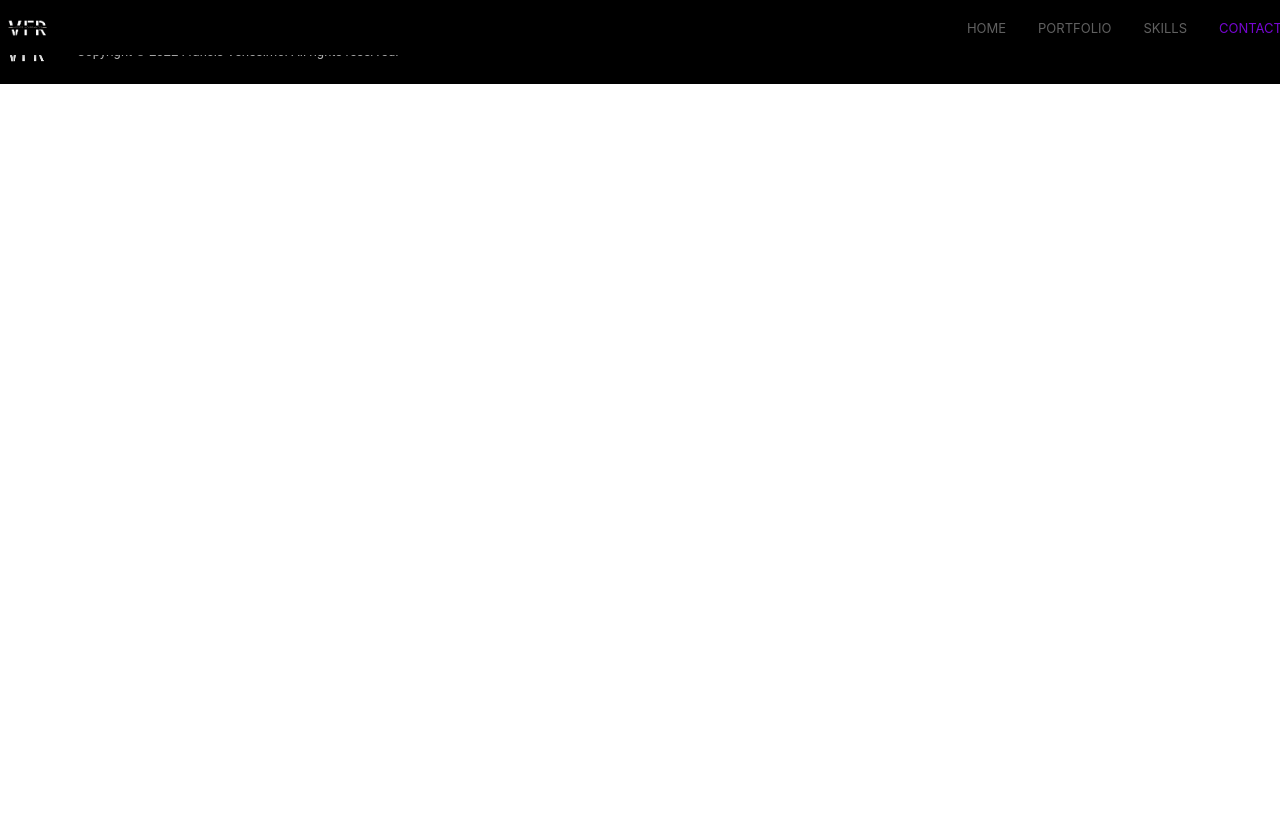
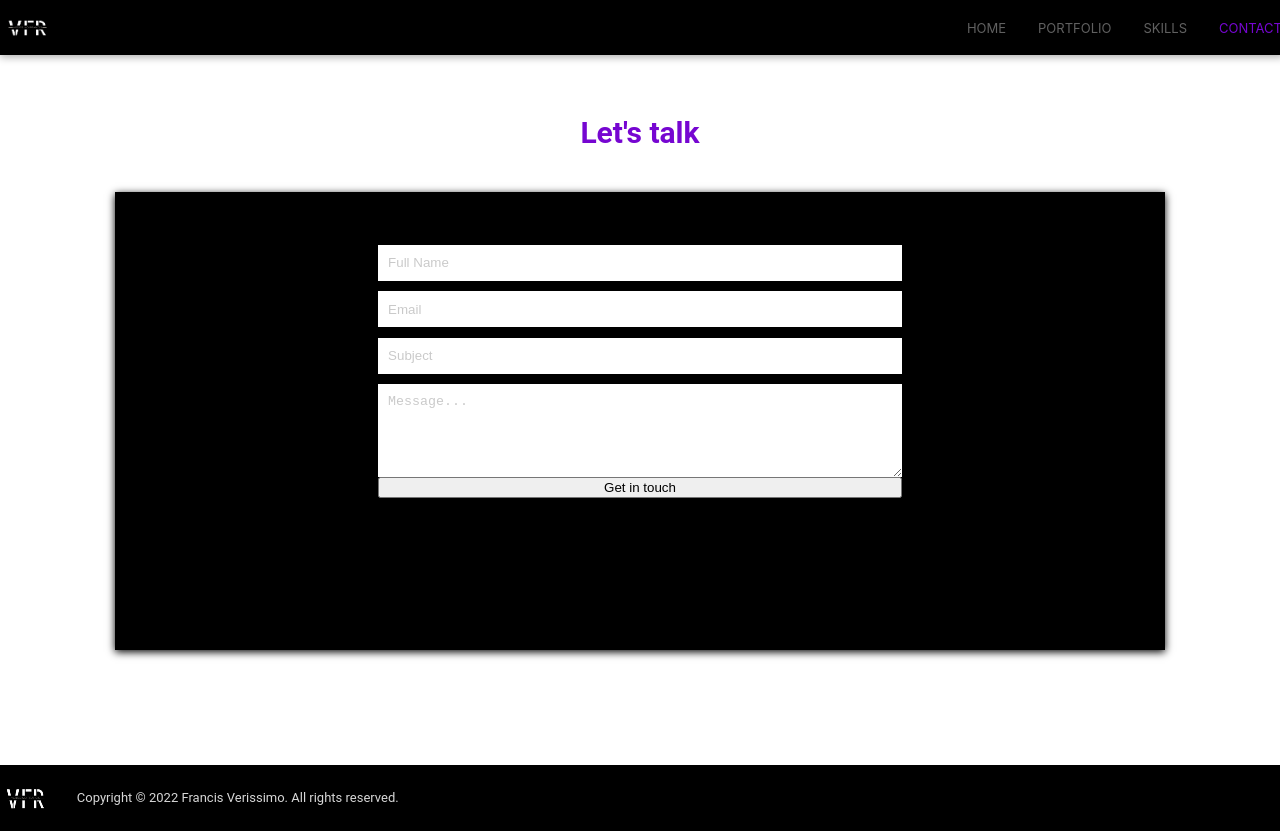
Before and after one commit to VTY1999/React-Portfolio, a React (Create React App) app: page /Contact in a window 1280 px wide. Before the commit the page ends 800 px from the top, so only its background shows below. Built offline with nearby package versions, Linux system fonts and the light colour scheme.

Commit message:
Add contact section to portfolio

```diff
--- a/package.json
+++ b/package.json
@@ -3,6 +3,7 @@
   "version": "0.1.0",
   "private": true,
   "dependencies": {
+    "@formspree/react": "^2.3.3",
     "@testing-library/jest-dom": "^5.16.5",
     "@testing-library/react": "^13.3.0",
     "@testing-library/user-event": "^13.5.0",
--- a/src/components/Contact/Contact.js
+++ b/src/components/Contact/Contact.js
@@ -3,9 +3,44 @@ import './Contact.scss';
 
 function Contact() {
   return (
-    <div className="Contact">
-      <p>ejjj</p>
-    </div>
+    <section className="Contact">
+      <h1 className="contact-haed">Let&apos;s talk</h1>
+      <div className="container-contact">
+        <form className="form" action="https://formspree.io/f/mayvyyqk" method="POST">
+          <input
+            type="text"
+            name="name"
+            className="fullName"
+            placeholder="Full Name"
+            maxLength="50"
+            required
+          />
+          <input
+            type="email"
+            name="email"
+            className="email"
+            placeholder="Email"
+            maxLength="50"
+            required
+          />
+          <input
+            type="text"
+            name="Subject"
+            className="subject"
+            placeholder="Subject"
+            maxLength="50"
+            required
+          />
+          <textarea
+            placeholder="Message..."
+            className="message"
+            name="message"
+            required
+          />
+          <button type="submit" className="send">Get in touch</button>
+        </form>
+      </div>
+    </section>
   );
 }
 
--- a/src/components/Contact/Contact.scss
+++ b/src/components/Contact/Contact.scss
@@ -1,3 +1,70 @@
-* {
-  margin: 0;
+.Contact {
+  background-color: #fff;
+  padding: 9%;
+  font-family: 'Roboto', sans-serif;
 }
+
+.contact-haed {
+  text-align: center;
+  color: #7606d1;
+  font-size: 30px;
+}
+
+.container-contact {
+  height: 300px;
+  margin-top: 4%;
+  padding-top: 5%;
+  background-color: #000;
+  color: #fff;
+  box-shadow: #000 0 2px 8px 0;
+  padding-bottom: 10%;
+}
+
+.form {
+  display: flex;
+  flex-direction: column;
+  width: 50%;
+  margin-left: auto;
+  margin-right: auto;
+}
+
+.fullName {
+  border: transparent;
+  padding: 2%;
+}
+
+.fullName::placeholder {
+  color: #00000036;
+}
+
+.email {
+  border: transparent;
+  padding: 2%;
+  margin-top: 2%;
+}
+
+.email::placeholder {
+  color: #00000036;
+}
+
+.subject {
+  border: transparent;
+  padding: 2%;
+  margin-top: 2%;
+}
+
+.subject::placeholder {
+  color: #00000036;
+}
+
+.message {
+  border: transparent;
+  margin-top: 2%;
+  padding: 2%;
+  padding-bottom: 10%;
+  overflow: hidden;
+}
+
+.message::placeholder {
+  color: #00000036;
+}
```
Also changed, not shown: 1 other file (tests, documents, lock files or other folders).
